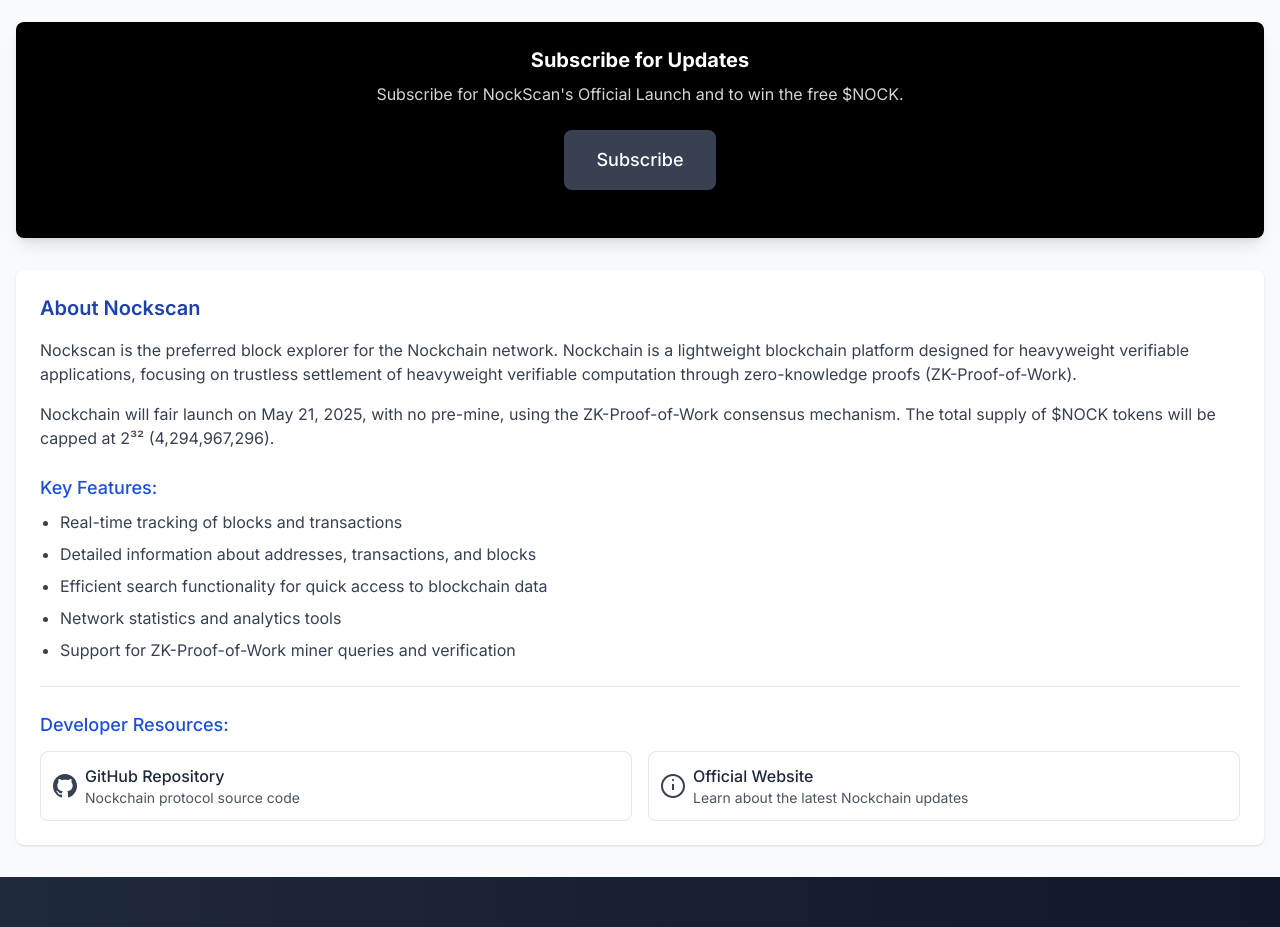
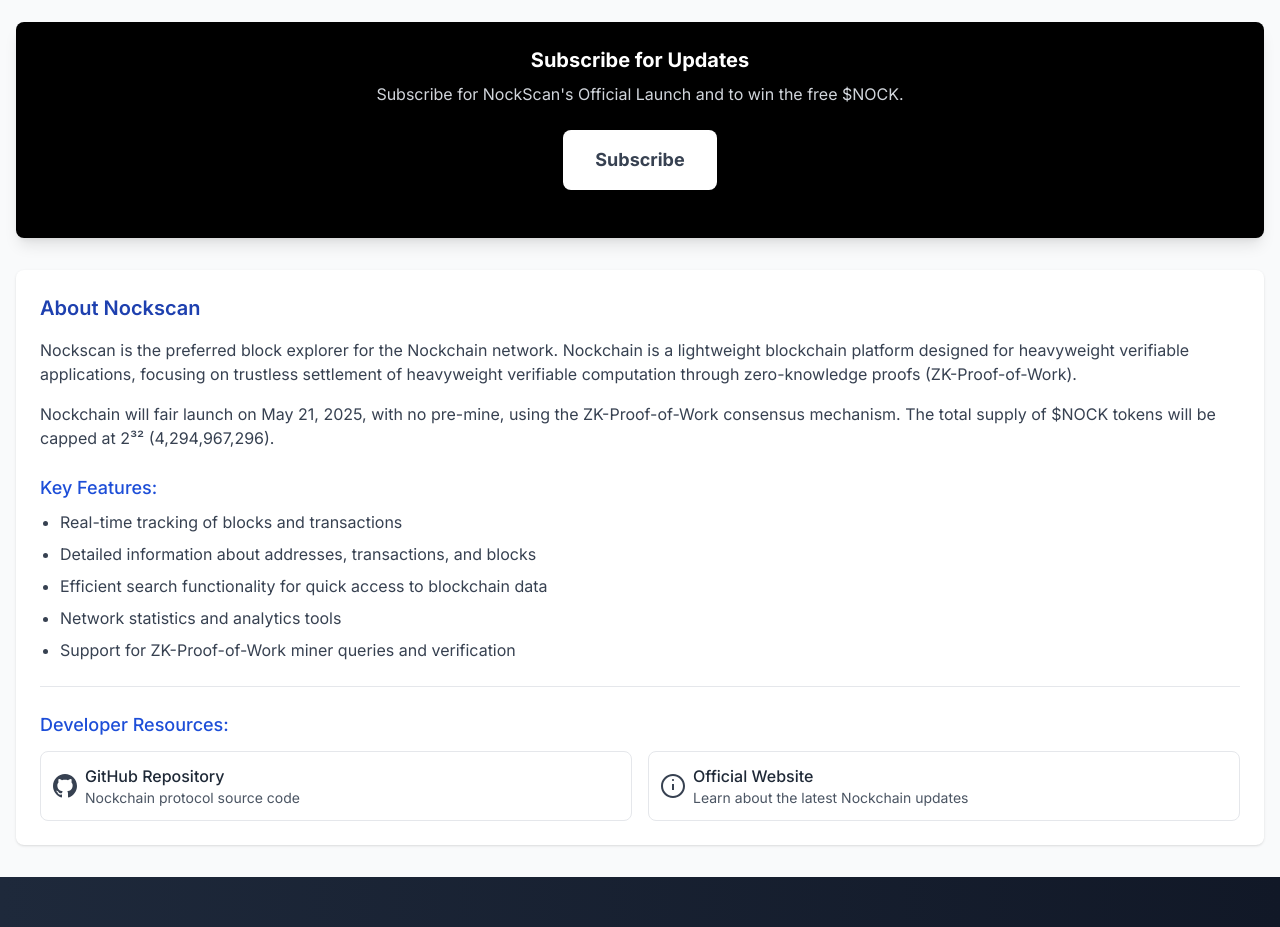
Before and after one commit to RuntimeAI/nockscan, a Next.js app: page / in a window 1280 px wide. Shown: the part 940-1867 px from the top of the page. Built offline with nearby package versions, Linux system fonts and the light colour scheme.

Commit message:
Update subscription button to white with grey bold text

```diff
--- a/src/components/SubscriptionForm.tsx
+++ b/src/components/SubscriptionForm.tsx
@@ -16,7 +16,7 @@
           href={typeformUrl}
           target="_blank"
           rel="noopener noreferrer"
-          className="inline-block px-8 py-4 bg-gray-700 hover:bg-gray-600 text-white font-medium rounded-lg transition-colors text-lg shadow-md hover:shadow-lg transform hover:-translate-y-1"
+          className="inline-block px-8 py-4 bg-white hover:bg-gray-100 text-gray-700 font-bold rounded-lg transition-colors text-lg shadow-md hover:shadow-lg transform hover:-translate-y-1"
         >
           {t('subscribe_button')}
         </a>
```
